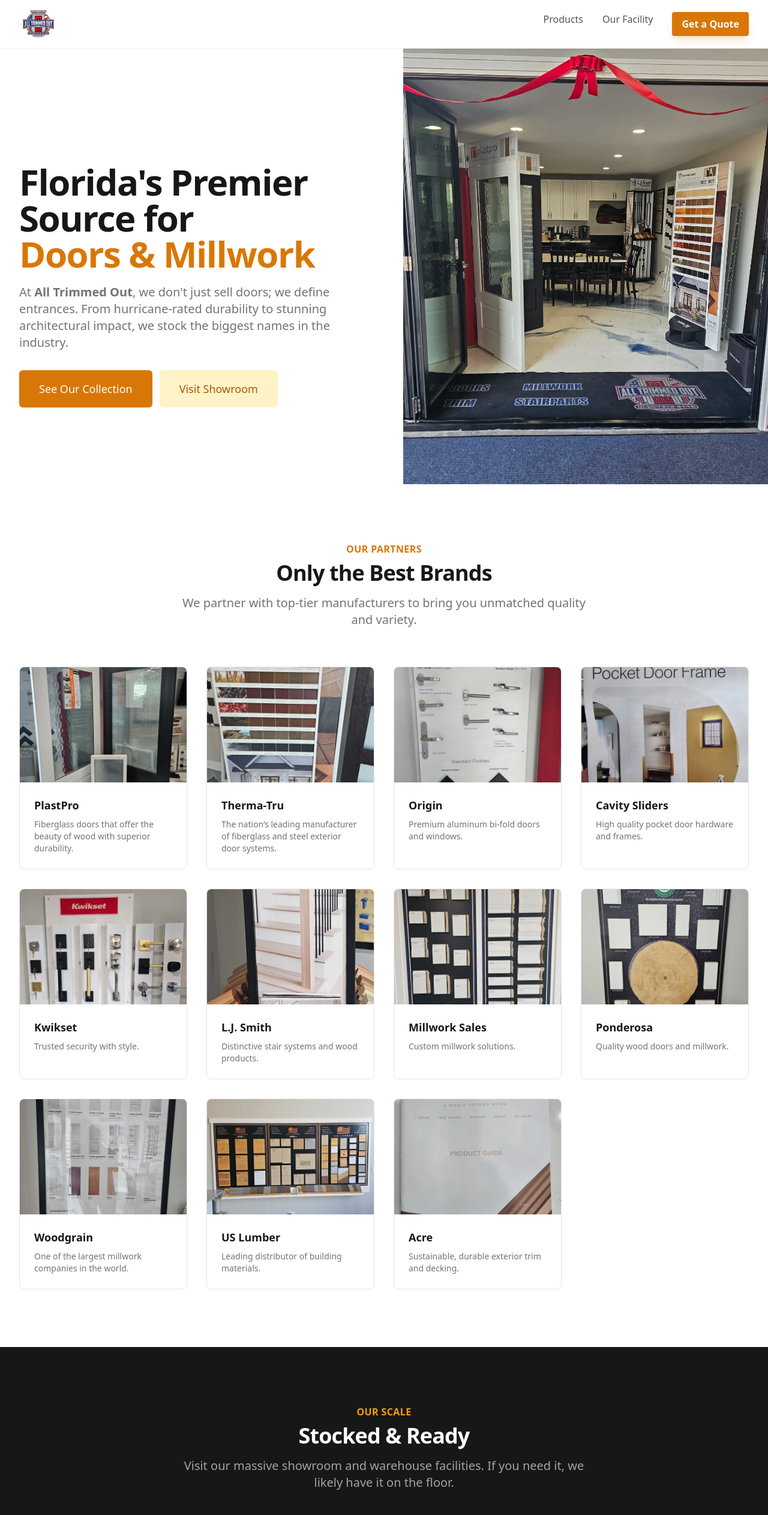
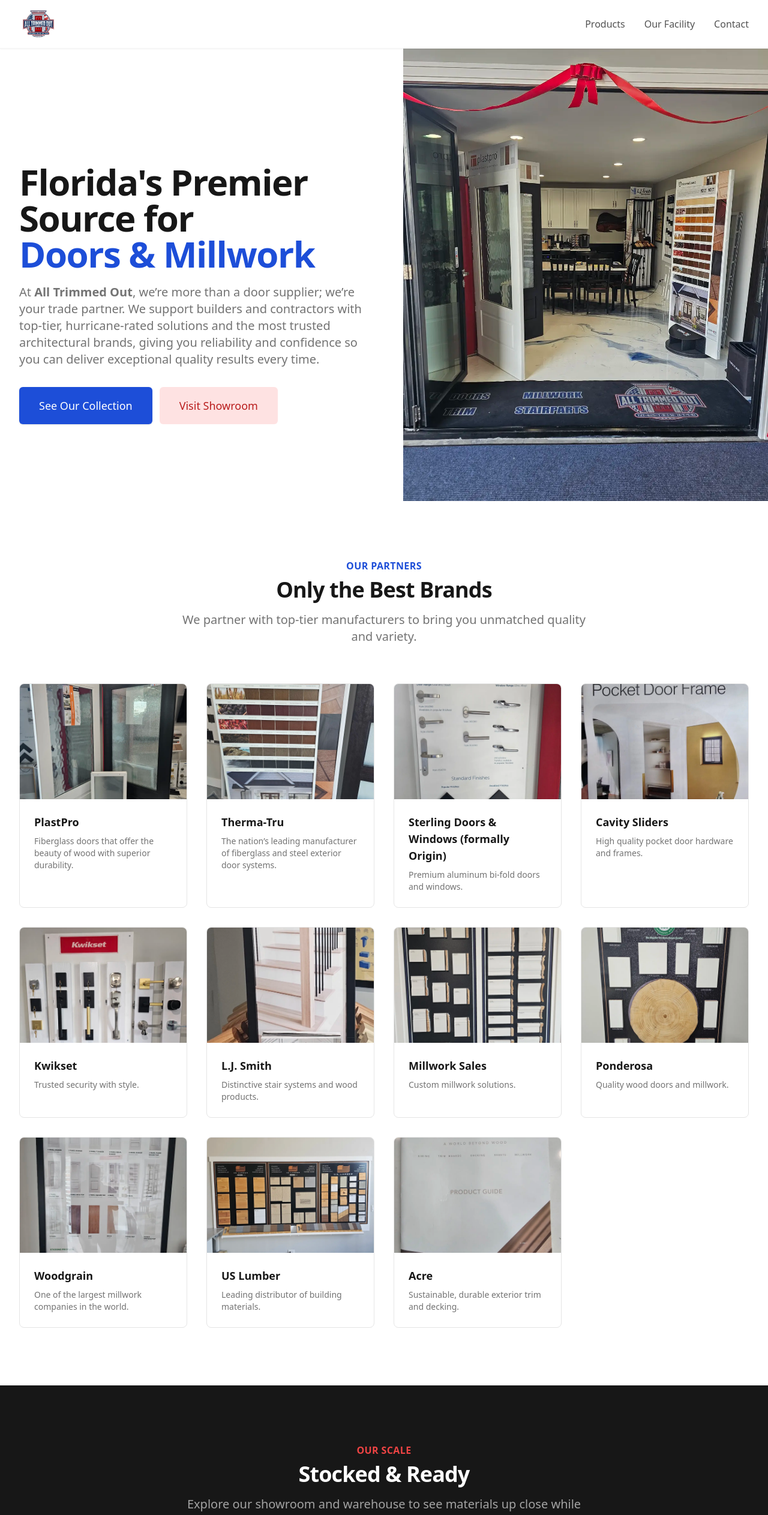
Before and after one commit to Skipity/all-trimmed-out, a SvelteKit app: page / in a window 1280 px wide. Shown: the top 2525 px of the page at 60% size. Built offline with nearby package versions, Linux system fonts and the light colour scheme.

Commit message:
Update website themes, content and links

```diff
--- a/src/routes/+page.svelte
+++ b/src/routes/+page.svelte
@@ -31,56 +31,67 @@
             name: "PlastPro",
             img: "/images/PlastPro20251204_103707.webp",
             desc: "Fiberglass doors that offer the beauty of wood with superior durability.",
+            url: "https://www.plastproinc.com",
         },
         {
             name: "Therma-Tru",
             img: "/images/Thuramtru20251204_103823.webp",
             desc: "The nation’s leading manufacturer of fiberglass and steel exterior door systems.",
+            url: "https://www.thermatru.com",
         },
         {
-            name: "Origin",
+            name: "Sterling Doors & Windows (formally Origin)",
             img: "/images/Origin20251204_103718.webp",
             desc: "Premium aluminum bi-fold doors and windows.",
+            url: "https://sterlingdw.com",
         },
         {
             name: "Cavity Sliders",
             img: "/images/Cavity Sliders20251204_103739.webp",
             desc: "High quality pocket door hardware and frames.",
+            url: "https://www.cavitysliders.com",
         },
         {
             name: "Kwikset",
             img: "/images/Kwikset20251204_103833.webp",
             desc: "Trusted security with style.",
+            url: "https://www.kwikset.com",
         },
         {
             name: "L.J. Smith",
             img: "/images/LJ Smith20251204_103916.webp",
             desc: "Distinctive stair systems and wood products.",
+            url: "https://www.ljsmith.com",
         },
         {
             name: "Millwork Sales",
             img: "/images/Millwork Sales20251204_103850.webp",
             desc: "Custom millwork solutions.",
+            url: "https://millworksales.com",
         },
         {
             name: "Ponderosa",
             img: "/images/Ponderosa20251204_103929.webp",
             desc: "Quality wood doors and millwork.",
+            url: "https://ponderosawood.com",
         },
         {
             name: "Woodgrain",
             img: "/images/Woodgrain20251204_103954.webp",
             desc: "One of the largest millwork companies in the world.",
+            url: "https://www.woodgrain.com",
         },
         {
             name: "US Lumber",
             img: "/images/US Lumber20251204_104119.webp",
             desc: "Leading distributor of building materials.",
+            url: "https://www.uslumber.com",
         },
         {
             name: "Acre",
             img: "/images/Acre exterior product20251204_104014.webp",
             desc: "Sustainable, durable exterior trim and decking.",
+            url: "https://modern-mill.com",
         },
     ];
 
@@ -93,7 +104,7 @@
 </script>
 
 <div
-    class="min-h-screen bg-neutral-50 font-sans text-neutral-900 selection:bg-amber-500 selection:text-white"
+    class="min-h-screen bg-neutral-50 font-sans text-neutral-900 selection:bg-blue-600 selection:text-white"
 >
     <!-- Navbar -->
     <nav
@@ -111,18 +122,18 @@
                 <div class="hidden md:flex space-x-8">
                     <a
                         href="#products"
-                        class="text-neutral-600 hover:text-amber-600 font-medium transition-colors"
+                        class="text-neutral-600 hover:text-blue-600 font-medium transition-colors"
                         >Products</a
                     >
                     <a
                         href="#about"
-                        class="text-neutral-600 hover:text-amber-600 font-medium transition-colors"
+                        class="text-neutral-600 hover:text-blue-600 font-medium transition-colors"
                         >Our Facility</a
                     >
                     <a
                         href="#contact"
-                        class="px-4 py-2 bg-amber-600 text-white font-bold rounded hover:bg-amber-700 transition-colors shadow-lg shadow-amber-600/20"
-                        >Get a Quote</a
+                        class="text-neutral-600 hover:text-blue-600 font-medium transition-colors"
+                        >Contact</a
                     >
                 </div>
             </div>
@@ -131,21 +142,21 @@
 
     <!-- Canon Result Section (Dynamic) -->
     {#if result}
-        <section class="bg-amber-50 border-b border-amber-100 py-12">
+        <section class="bg-blue-50 border-b border-blue-100 py-12">
             <div class="max-w-4xl mx-auto px-4 text-center">
-                <h2 class="text-3xl font-bold text-amber-900 mb-2">
+                <h2 class="text-3xl font-bold text-blue-900 mb-2">
                     Search Result
                 </h2>
                 <div
-                    class="p-6 bg-white rounded-xl shadow-lg border border-amber-200"
+                    class="p-6 bg-white rounded-xl shadow-lg border border-blue-200"
                 >
-                    <p class="text-2xl font-mono text-amber-800">{result}</p>
+                    <p class="text-2xl font-mono text-blue-800">{result}</p>
                     <p class="mt-4 text-neutral-600">
                         Contact us immediately to secure this item.
                     </p>
                     <a
                         href="#contact"
-                        class="mt-6 inline-block px-8 py-3 bg-amber-600 text-white font-bold rounded hover:bg-amber-700 transition-colors"
+                        class="mt-6 inline-block px-8 py-3 bg-blue-700 text-white font-bold rounded hover:bg-blue-800 transition-colors"
                         >Inquire Now</a
                     >
                 </div>
@@ -169,17 +180,20 @@
                             <span class="block xl:inline"
                                 >Florida's Premier Source for</span
                             >
-                            <span class="block text-amber-600"
+                            <span class="block text-blue-700"
                                 >Doors & Millwork</span
                             >
                         </h1>
                         <p
                             class="mt-3 text-base text-neutral-500 sm:mt-5 sm:text-lg sm:max-w-xl sm:mx-auto md:mt-5 md:text-xl lg:mx-0"
                         >
-                            At <strong>All Trimmed Out</strong>, we don't just
-                            sell doors; we define entrances. From
-                            hurricane-rated durability to stunning architectural
-                            impact, we stock the biggest names in the industry.
+                            At <strong>All Trimmed Out</strong>, we’re more than
+                            a door supplier; we’re your trade partner. We
+                            support builders and contractors with top-tier,
+                            hurricane-rated solutions and the most trusted
+                            architectural brands, giving you reliability and
+                            confidence so you can deliver exceptional quality
+                            results every time.
                         </p>
                         <div
                             class="mt-5 sm:mt-8 sm:flex sm:justify-center lg:justify-start"
@@ -187,7 +201,7 @@
                             <div class="rounded-md shadow">
                                 <a
                                     href="#products"
-                                    class="w-full flex items-center justify-center px-8 py-3 border border-transparent text-base font-medium rounded-md text-white bg-amber-600 hover:bg-amber-700 md:py-4 md:text-lg transition-all hover:scale-105"
+                                    class="w-full flex items-center justify-center px-8 py-3 border border-transparent text-base font-medium rounded-md text-white bg-blue-700 hover:bg-blue-800 md:py-4 md:text-lg transition-all hover:scale-105"
                                 >
                                     See Our Collection
                                 </a>
@@ -195,7 +209,7 @@
                             <div class="mt-3 sm:mt-0 sm:ml-3">
                                 <a
                                     href="#contact"
-                                    class="w-full flex items-center justify-center px-8 py-3 border border-transparent text-base font-medium rounded-md text-amber-700 bg-amber-100 hover:bg-amber-200 md:py-4 md:text-lg transition-all"
+                                    class="w-full flex items-center justify-center px-8 py-3 border border-transparent text-base font-medium rounded-md text-red-700 bg-red-100 hover:bg-red-200 md:py-4 md:text-lg transition-all"
                                 >
                                     Visit Showroom
                                 </a>
@@ -222,7 +236,7 @@
         <div class="max-w-7xl mx-auto px-4 sm:px-6 lg:px-8">
             <div class="text-center">
                 <h2
-                    class="text-base font-semibold text-amber-600 tracking-wide uppercase"
+                    class="text-base font-semibold text-blue-700 tracking-wide uppercase"
                 >
                     Our Partners
                 </h2>
@@ -241,8 +255,11 @@
                 class="mt-16 grid gap-8 grid-cols-1 sm:grid-cols-2 lg:grid-cols-3 xl:grid-cols-4"
             >
                 {#each products as product}
-                    <div
-                        class="group relative bg-white border border-neutral-200 rounded-lg overflow-hidden hover:shadow-2xl transition-all duration-300 hover:-translate-y-1"
+                    <a
+                        href={product.url}
+                        target="_blank"
+                        rel="noopener noreferrer"
+                        class="group relative bg-white border border-neutral-200 rounded-lg overflow-hidden hover:shadow-2xl transition-all duration-300 hover:-translate-y-1 block"
                     >
                         <div
                             class="aspect-w-3 aspect-h-2 bg-neutral-200 group-hover:opacity-90 transition-opacity h-48 overflow-hidden"
@@ -255,7 +272,7 @@
                         </div>
                         <div class="p-6">
                             <h3
-                                class="text-lg font-bold text-neutral-900 group-hover:text-amber-600 transition-colors"
+                                class="text-lg font-bold text-neutral-900 group-hover:text-blue-700 transition-colors"
                             >
                                 {product.name}
                             </h3>
@@ -263,7 +280,7 @@
                                 {product.desc}
                             </p>
                         </div>
-                    </div>
+                    </a>
                 {/each}
             </div>
         </div>
@@ -274,7 +291,7 @@
         <div class="max-w-7xl mx-auto px-4 sm:px-6 lg:px-8">
             <div class="lg:text-center mb-16">
                 <h2
-                    class="text-base text-amber-500 font-semibold tracking-wide uppercase"
+                    class="text-base text-red-500 font-semibold tracking-wide uppercase"
                 >
                     Our Scale
                 </h2>
@@ -284,8 +301,9 @@
                     Stocked & Ready
                 </p>
                 <p class="mt-4 max-w-2xl text-xl text-neutral-400 lg:mx-auto">
-                    Visit our massive showroom and warehouse facilities. If you
-                    need it, we likely have it on the floor.
+                    Explore our showroom and warehouse to see materials up close
+                    while our team helps you evaluate options and plan the best
+                    approach for your project.
                 </p>
             </div>
             <div class="grid grid-cols-1 md:grid-cols-2 gap-4">
@@ -312,23 +330,26 @@
     </section>
 
     <!-- CTA / Contact -->
-    <section id="contact" class="py-24 bg-amber-600">
+    <section id="contact" class="py-24 bg-blue-700">
         <div class="max-w-7xl mx-auto px-4 sm:px-6 lg:px-8 text-center">
             <h2 class="text-3xl font-extrabold text-white sm:text-4xl">
-                Ready to transform your home?
+                Ready to transform your next project?
             </h2>
-            <p class="mt-4 text-xl text-amber-100">
-                Contact All Trimmed Out today for a consultation or quote.
-            </p>
-            <div class="mt-8 flex justify-center">
+            <div class="mt-8 flex flex-col items-center">
+                <p class="text-white text-xl font-bold mb-2">
+                    All Trimmed Out Doors, Millwork, & Trim LLC
+                </p>
+                <p class="text-blue-100 text-lg mb-6">
+                    4501 Ulmerton Road Unit D<br />
+                    Clearwater, Fl. 33762
+                </p>
                 <a
-                    href="tel:+15551234567"
-                    class="inline-flex items-center justify-center px-8 py-4 border border-transparent text-lg font-bold rounded-md text-amber-600 bg-white hover:bg-amber-50 md:py-4 md:text-xl md:px-10 shadow-xl transition-transform hover:scale-105"
+                    href="tel:727-625-8746"
+                    class="inline-flex items-center justify-center px-8 py-4 border border-transparent text-lg font-bold rounded-md text-blue-700 bg-white hover:bg-neutral-100 md:py-4 md:text-xl md:px-10 shadow-xl transition-transform hover:scale-105"
                 >
-                    Call Us Now
+                    727-625-8746
                 </a>
             </div>
-            <p class="mt-6 text-amber-200 text-sm">Serving all of Florida.</p>
         </div>
     </section>
 
```
